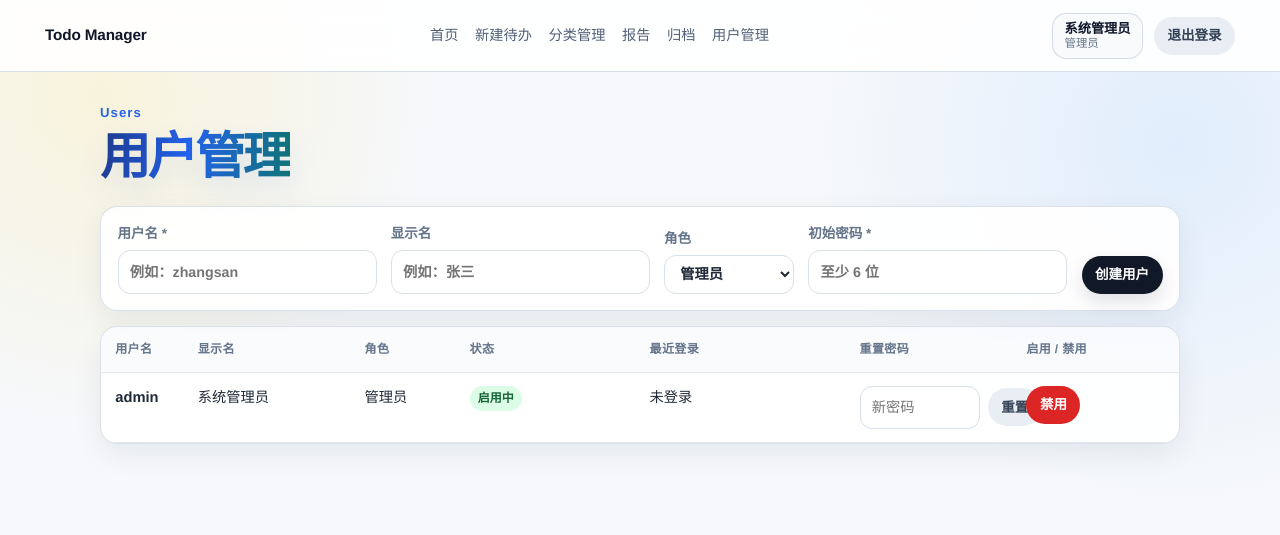
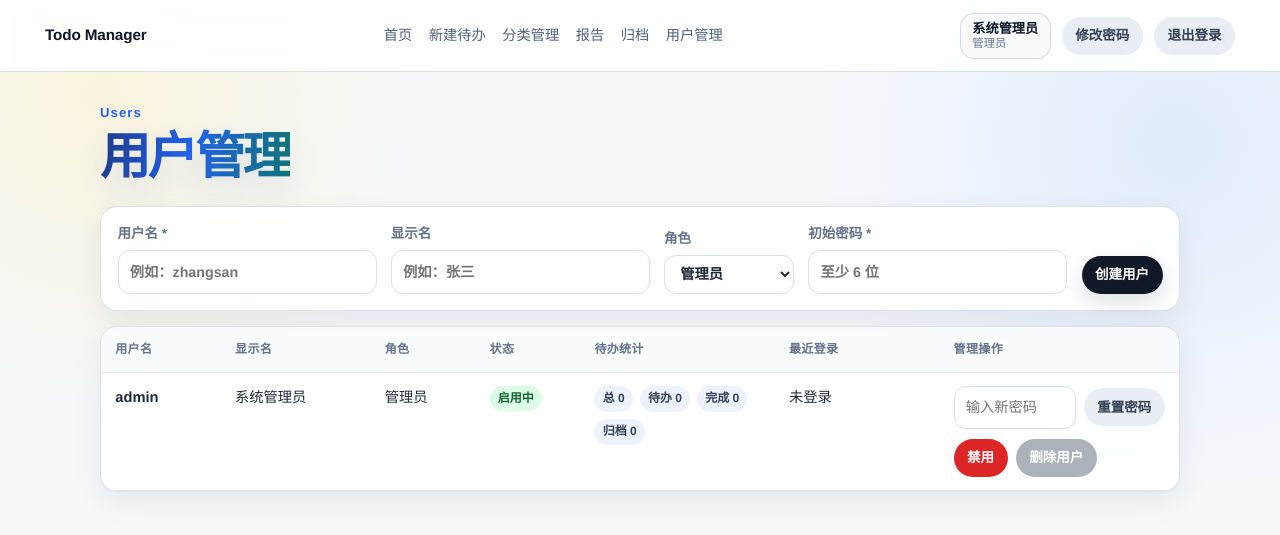
Before and after one commit to widy21/todo-manager, a Flask app: page /users in a window 1280 px wide. Shown: the top 535 px of the page. Run offline with Flask 3, Linux system fonts and the light colour scheme; a user stored in the database is signed in; data comes from the database, SQL or seed files in the repository.

Commit message:
feat: improve user management flows and layout

```diff
--- a/app.py
+++ b/app.py
@@ -297,6 +297,22 @@
     return None
 
 
+def get_user_todo_stats(users):
+    stats = {}
+    for user in users:
+        total = Todo.query.filter_by(owner_id=user.id).count()
+        active = Todo.query.filter_by(owner_id=user.id, status='active', deleted_at=None).count()
+        completed = Todo.query.filter_by(owner_id=user.id, status='completed').count()
+        archived = Todo.query.filter_by(owner_id=user.id, status='archived', deleted_at=None).count()
+        stats[user.id] = {
+            'total': total,
+            'active': active,
+            'completed': completed,
+            'archived': archived,
+        }
+    return stats
+
+
 def register_routes(app):
     @app.errorhandler(403)
     def forbidden(_error):
@@ -331,6 +347,30 @@
         logout_user()
         flash('已退出登录', 'success')
         return redirect(url_for('login'))
+
+    @app.route('/password', methods=['GET', 'POST'])
+    @login_required
+    def password_change():
+        if request.method == 'POST':
+            current_password = request.form.get('current_password', '')
+            new_password = request.form.get('new_password', '')
+            confirm_password = request.form.get('confirm_password', '')
+
+            if not check_password_hash(current_user.password_hash, current_password):
+                flash('当前密码不正确', 'error')
+            elif new_password != confirm_password:
+                flash('两次输入的新密码不一致', 'error')
+            else:
+                password_error = validate_password(new_password)
+                if password_error:
+                    flash(password_error, 'error')
+                else:
+                    current_user.password_hash = hash_password(new_password)
+                    db.session.commit()
+                    flash('密码已更新，请使用新密码继续登录', 'success')
+                    return redirect(url_for('index'))
+
+        return render_template('change_password.html')
 
     @app.route('/')
     @login_required
@@ -552,7 +592,7 @@
     @admin_required
     def users():
         items = User.query.order_by(User.role.desc(), User.created_at.desc(), User.id.desc()).all()
-        return render_template('users.html', users=items)
+        return render_template('users.html', users=items, user_stats=get_user_todo_stats(items))
 
     @app.route('/users/new', methods=['POST'])
     @admin_required
@@ -620,6 +660,24 @@
             flash('密码已重置', 'success')
         return redirect(url_for('users'))
 
+    @app.route('/users/<int:id>/delete', methods=['POST'])
+    @admin_required
+    def user_delete(id):
+        user = db.session.get(User, id)
+        if not user:
+            abort(404)
+
+        if user.id == current_user.id:
+            flash('不能删除当前登录账号', 'error')
+        elif Todo.query.filter_by(owner_id=user.id).first():
+            flash('该用户仍有关联待办，不能删除；如需停用请使用禁用功能', 'error')
+        else:
+            Category.query.filter_by(owner_id=user.id).delete()
+            db.session.delete(user)
+            db.session.commit()
+            flash('用户已删除', 'success')
+        return redirect(url_for('users'))
+
 
 if __name__ == '__main__':
     app = create_app()
--- a/static/css/style.css
+++ b/static/css/style.css
@@ -197,6 +197,7 @@
 .form-actions { display: flex; justify-content: flex-end; gap: 0.65rem; }
 .compact-form { grid-template-columns: 1fr 110px 110px auto; align-items: end; margin-bottom: 1rem; }
 .user-create-form { grid-template-columns: minmax(180px, 1fr) minmax(180px, 1fr) 130px minmax(180px, 1fr) auto; }
+.password-card { max-width: 38rem; }
 
 .auth-shell {
   display: grid;
@@ -225,6 +226,52 @@
   grid-template-columns: minmax(120px, 1fr) auto;
   gap: 0.55rem;
   align-items: center;
+}
+.users-table table {
+  table-layout: auto;
+  min-width: 980px;
+}
+.users-table th:nth-child(1), .users-table td:nth-child(1) { width: 8rem; }
+.users-table th:nth-child(2), .users-table td:nth-child(2) { width: 10rem; }
+.users-table th:nth-child(3), .users-table td:nth-child(3) { width: 7rem; }
+.users-table th:nth-child(4), .users-table td:nth-child(4) { width: 7rem; }
+.users-table th:nth-child(5), .users-table td:nth-child(5) { width: 13rem; }
+.users-table th:nth-child(6), .users-table td:nth-child(6) { width: 11rem; }
+.users-table th:nth-child(7), .users-table td:nth-child(7) { width: 16rem; }
+.stats-inline {
+  display: flex;
+  gap: 0.45rem;
+  flex-wrap: wrap;
+}
+.mini-stat {
+  display: inline-flex;
+  align-items: center;
+  padding: 0.24rem 0.55rem;
+  border-radius: 999px;
+  background: #eef2ff;
+  color: #334155;
+  font-size: 0.8rem;
+  font-weight: 600;
+}
+.user-admin-actions {
+  display: grid;
+  gap: 0.65rem;
+  justify-items: start;
+  max-width: 100%;
+}
+.user-password-form {
+  grid-template-columns: minmax(0, 1fr) auto;
+  width: 100%;
+  max-width: 15rem;
+}
+.user-action-row {
+  display: flex;
+  gap: 0.55rem;
+  flex-wrap: wrap;
+  justify-content: flex-start;
+}
+.user-action-row form {
+  margin: 0;
 }
 .status-badge {
   display: inline-flex;
@@ -269,4 +316,5 @@
   .timeline-item { grid-template-columns: 1fr; padding-left: 1.5rem; gap: 0.35rem; }
   .timeline-content::before { left: -1.45rem; }
   .inline-form { grid-template-columns: 1fr; }
+  .user-password-form { grid-template-columns: 1fr; }
 }
--- a/templates/base.html
+++ b/templates/base.html
@@ -25,6 +25,7 @@
                 <strong>{{ current_user.display_name }}</strong>
                 <span>{{ current_user.role_label }}</span>
             </div>
+            <a class="btn btn-secondary" href="{{ url_for('password_change') }}">修改密码</a>
             <form method="post" action="{{ url_for('logout') }}">
                 <button class="btn btn-secondary" type="submit">退出登录</button>
             </form>
--- a/templates/users.html
+++ b/templates/users.html
@@ -23,11 +23,12 @@
     <button class="btn btn-primary" type="submit">创建用户</button>
 </form>
 
-<div class="table-card">
+<div class="table-card users-table">
     <table>
-        <thead><tr><th>用户名</th><th>显示名</th><th>角色</th><th>状态</th><th>最近登录</th><th>重置密码</th><th>启用 / 禁用</th></tr></thead>
+        <thead><tr><th>用户名</th><th>显示名</th><th>角色</th><th>状态</th><th>待办统计</th><th>最近登录</th><th>管理操作</th></tr></thead>
         <tbody>
         {% for user in users %}
+        {% set stats = user_stats.get(user.id, {}) %}
         <tr>
             <td><strong>{{ user.username }}</strong></td>
             <td>{{ user.display_name }}</td>
@@ -37,19 +38,32 @@
                     {{ '启用中' if user.is_active else '已禁用' }}
                 </span>
             </td>
+            <td>
+                <div class="stats-inline">
+                    <span class="mini-stat">总 {{ stats.total or 0 }}</span>
+                    <span class="mini-stat">待办 {{ stats.active or 0 }}</span>
+                    <span class="mini-stat">完成 {{ stats.completed or 0 }}</span>
+                    <span class="mini-stat">归档 {{ stats.archived or 0 }}</span>
+                </div>
+            </td>
             <td>{{ user.last_login_at.strftime('%Y-%m-%d %H:%M') if user.last_login_at else '未登录' }}</td>
             <td>
-                <form class="inline-form" method="post" action="{{ url_for('user_reset_password', id=user.id) }}">
-                    <input type="password" name="password" required placeholder="新密码">
-                    <button class="btn btn-secondary" type="submit">重置</button>
+                <div class="user-admin-actions">
+                    <form class="inline-form user-password-form" method="post" action="{{ url_for('user_reset_password', id=user.id) }}">
+                        <input type="password" name="password" required placeholder="输入新密码">
+                        <button class="btn btn-secondary" type="submit">重置密码</button>
                     </form>
-            </td>
-            <td>
+                    <div class="user-action-row">
                         <form method="post" action="{{ url_for('user_toggle', id=user.id) }}">
                             <button class="btn {{ 'btn-danger' if user.is_active else 'btn-success' }}" type="submit">
                                 {{ '禁用' if user.is_active else '启用' }}
                             </button>
                         </form>
+                        <form method="post" action="{{ url_for('user_delete', id=user.id) }}" data-confirm="确定删除这个用户吗？仅无待办数据的用户允许删除。">
+                            <button class="btn btn-muted" type="submit" {% if user.id == current_user.id %}disabled title="不能删除当前登录账号"{% endif %}>删除用户</button>
+                        </form>
+                    </div>
+                </div>
             </td>
         </tr>
         {% else %}
```
Also changed, not shown: templates/change_password.html (added, +29 -0 lines), tests/test_app.py (+56 -0 lines). Lines whose indentation alone changed are shown as unchanged.
